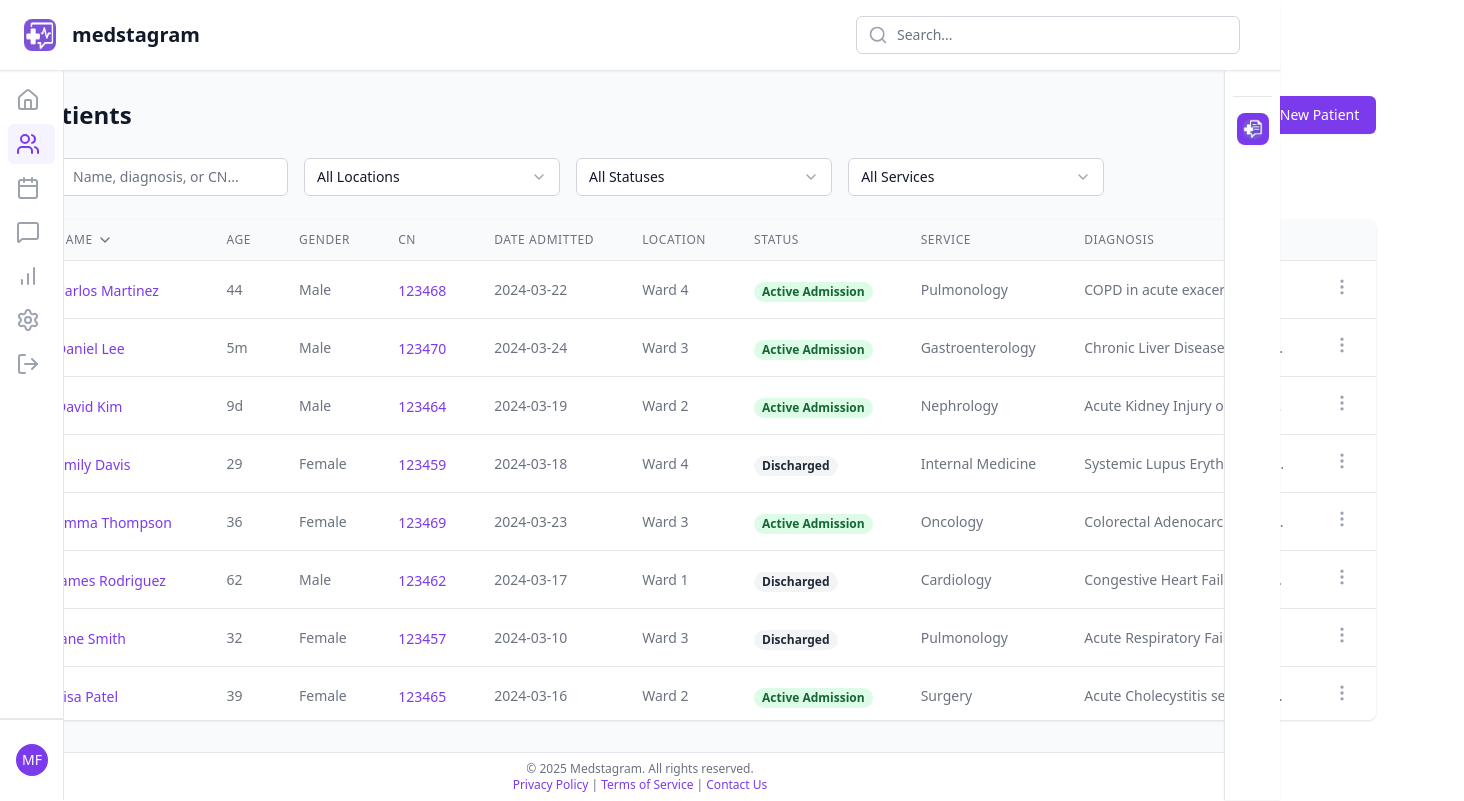
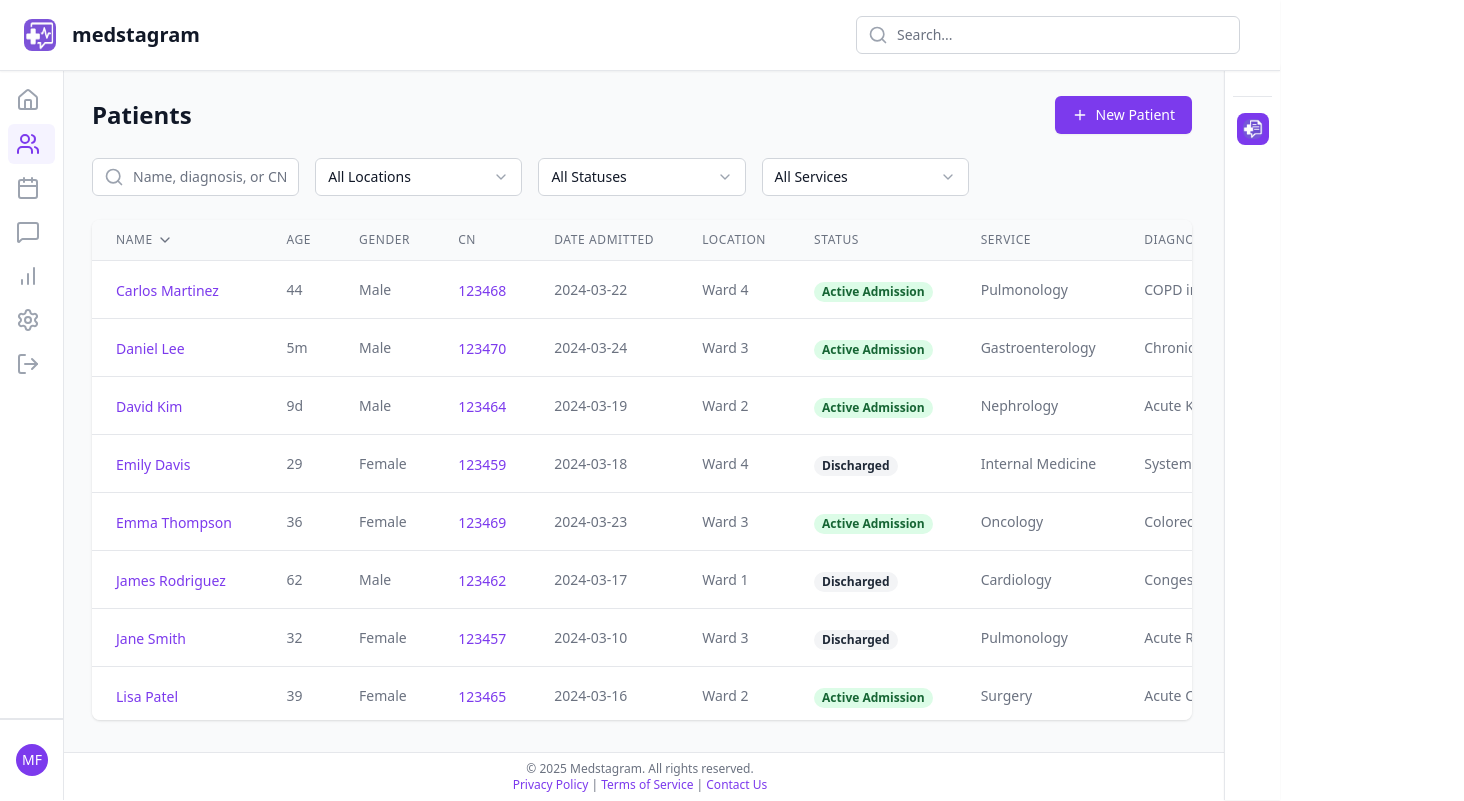
Before and after one commit to mfranco1/medstagram, a React (Vite) app in the folder frontend/: page /patients in a window 1280 px wide. Shown: the whole page, 1464 px wide, since content can reach past the window. Built offline with nearby package versions, Linux system fonts and the light colour scheme.

Commit message:
fix: adjust patients table width to not overflow

```diff
--- a/frontend/src/components/patient/PatientsTable.tsx
+++ b/frontend/src/components/patient/PatientsTable.tsx
@@ -20,7 +20,7 @@ export function PatientsTable({
 }: PatientsTableProps) {
   return (
     <div className="bg-white shadow rounded-lg overflow-hidden">
-      <div className="overflow-x-auto max-h-[calc(100vh-300px)] overflow-y-auto">
+      <div className="overflow-x-auto max-h-[calc(100vh-300px)] overflow-y-auto max-w-[calc(100vw-180px)]">
         <div className="inline-block min-w-full align-middle">
           <table className="min-w-full divide-y divide-gray-200 rounded-lg">
             <thead className="bg-gray-50 sticky top-0 z-10">
```
